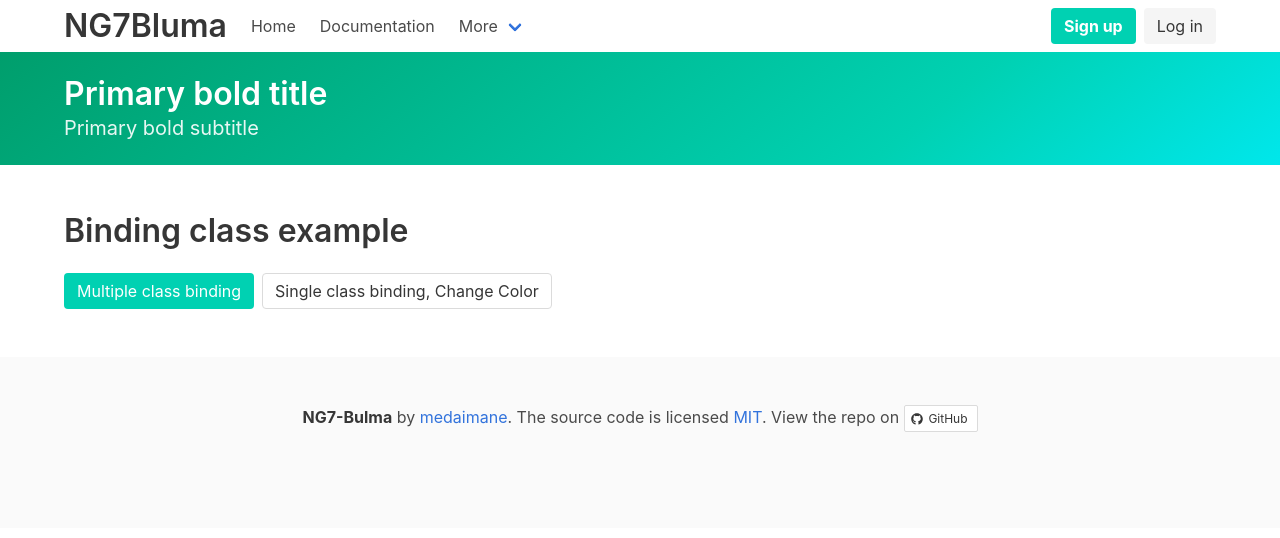
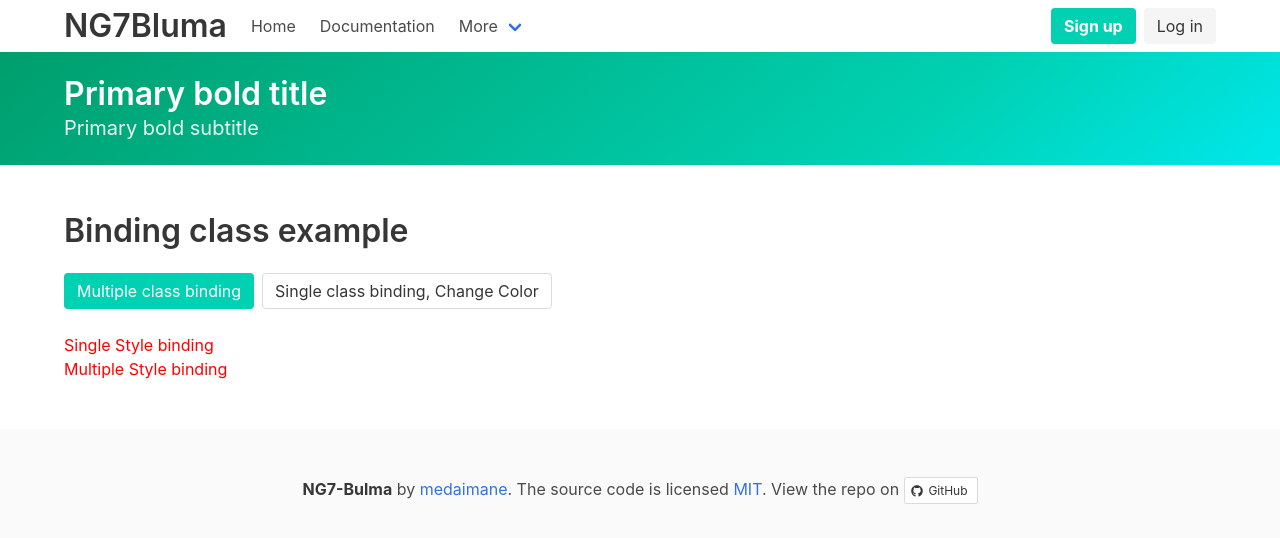
Before and after one commit to medaimane/angular7-crash-course, an Angular app: page /contact in a window 1280 px wide. Shown: the top 538 px of the page. Built offline with nearby package versions, Linux system fonts and the light colour scheme.

Commit message:
Binding styles example

```diff
--- a/src/app/components/contact/contact.component.html
+++ b/src/app/components/contact/contact.component.html
@@ -11,3 +11,14 @@
 
   <a class="button" [class.is-link]="isblue" (click)="blueText()">Single class binding, Change Color</a>
 </p>
+
+<p [style.color]="isblue ? 'blue' : 'red'">
+  Single Style binding
+</p>
+
+<p [ngStyle]="{
+  'color': isblue ? 'blue' : 'red',
+  'size': isblue ? '20PX' : '30PX'
+}">
+  Multiple Style binding
+</p>
```
